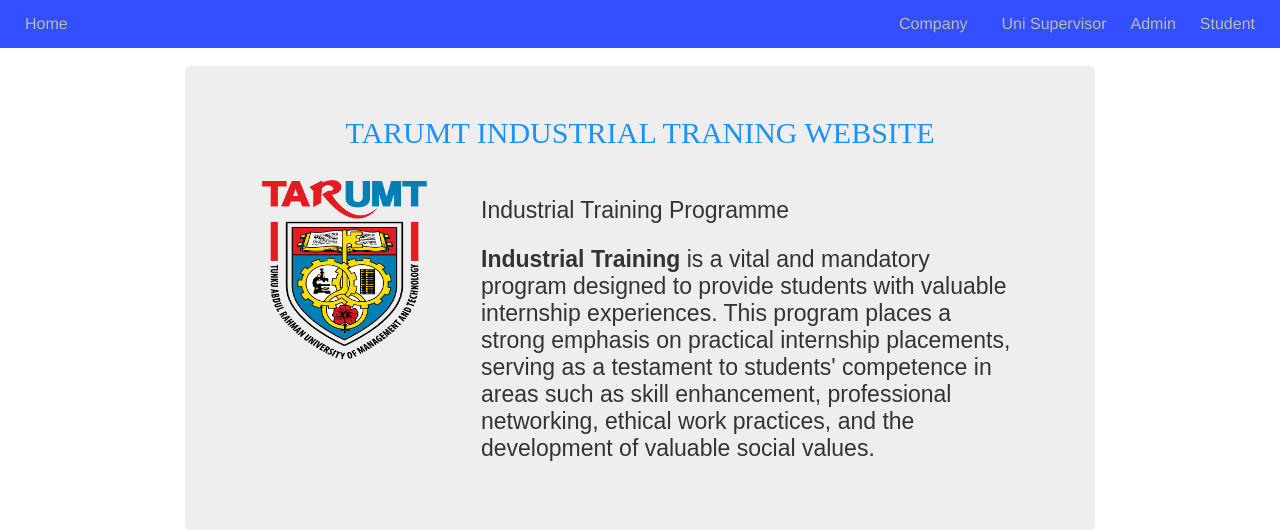
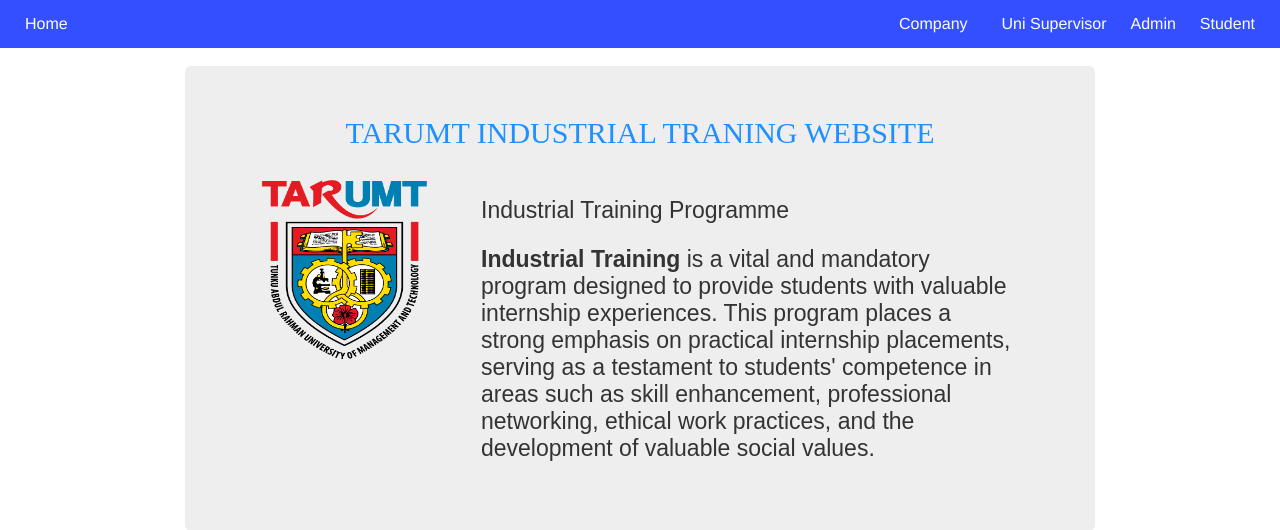
Before and after one commit to JeopardiseYouth/asgm_aws, a Flask app: page / in a window 1280 px wide. Shown: the top 530 px of the page. Run offline with Flask 3, Linux system fonts and the light colour scheme.

Commit message:
Update home.css

```diff
--- a/static/css/home.css
+++ b/static/css/home.css
@@ -18,14 +18,14 @@
 nav a {
     font-family: "Helvetica Neue",Helvetica,Arial,sans-serif;
     text-decoration: none;
-    color: #b9b9b9;
+    color: #ffffff;
     font-size: 16px;
     margin-left: 20px; /* Add margin to space out the links */
     transition: color 0.3s; /* Smooth color transition on hover */
 }
 
 nav a:hover {
-    color: #ffffff; /* Change the color on hover */
+    color: #000000; /* Change the color on hover */
 }
 
 body{
```
